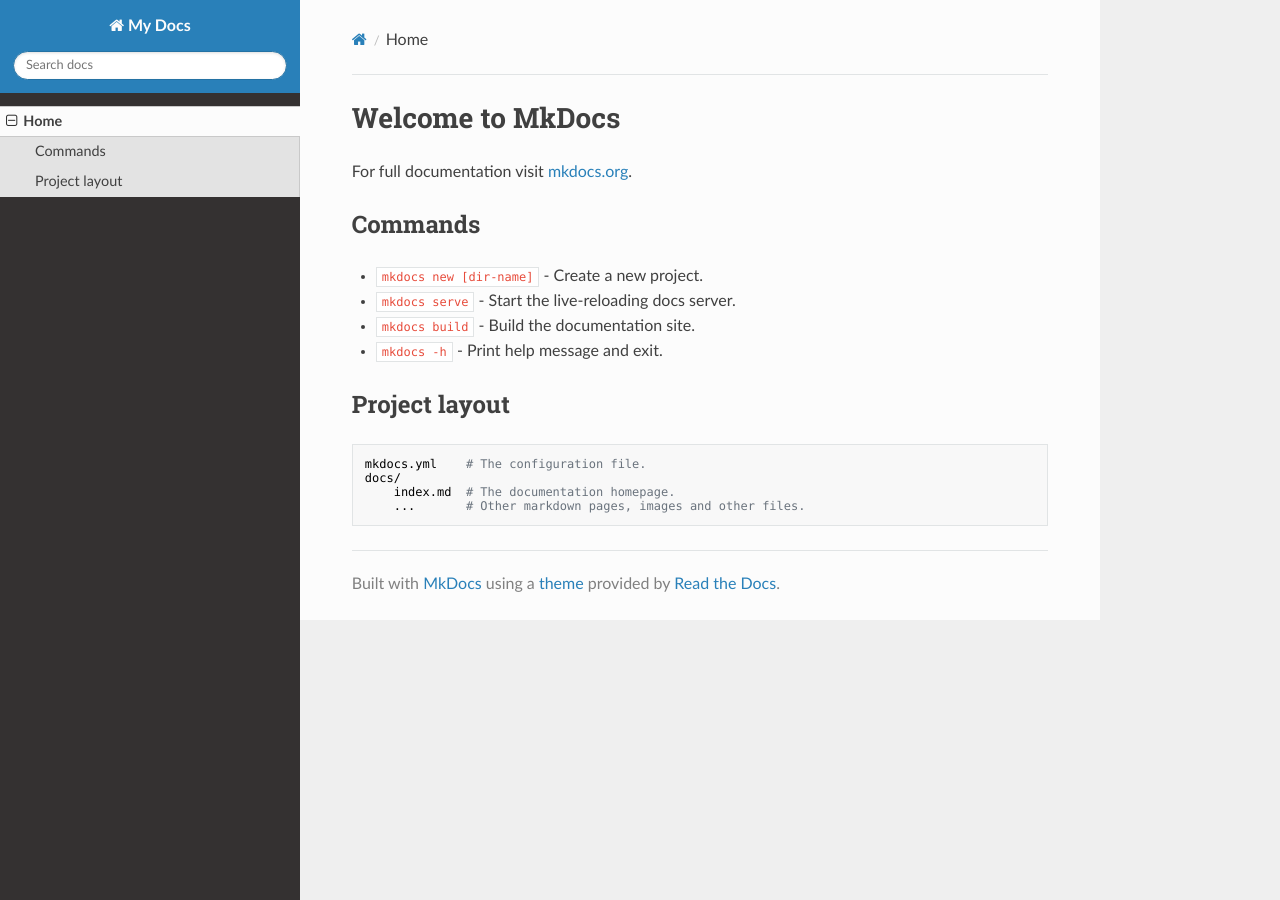
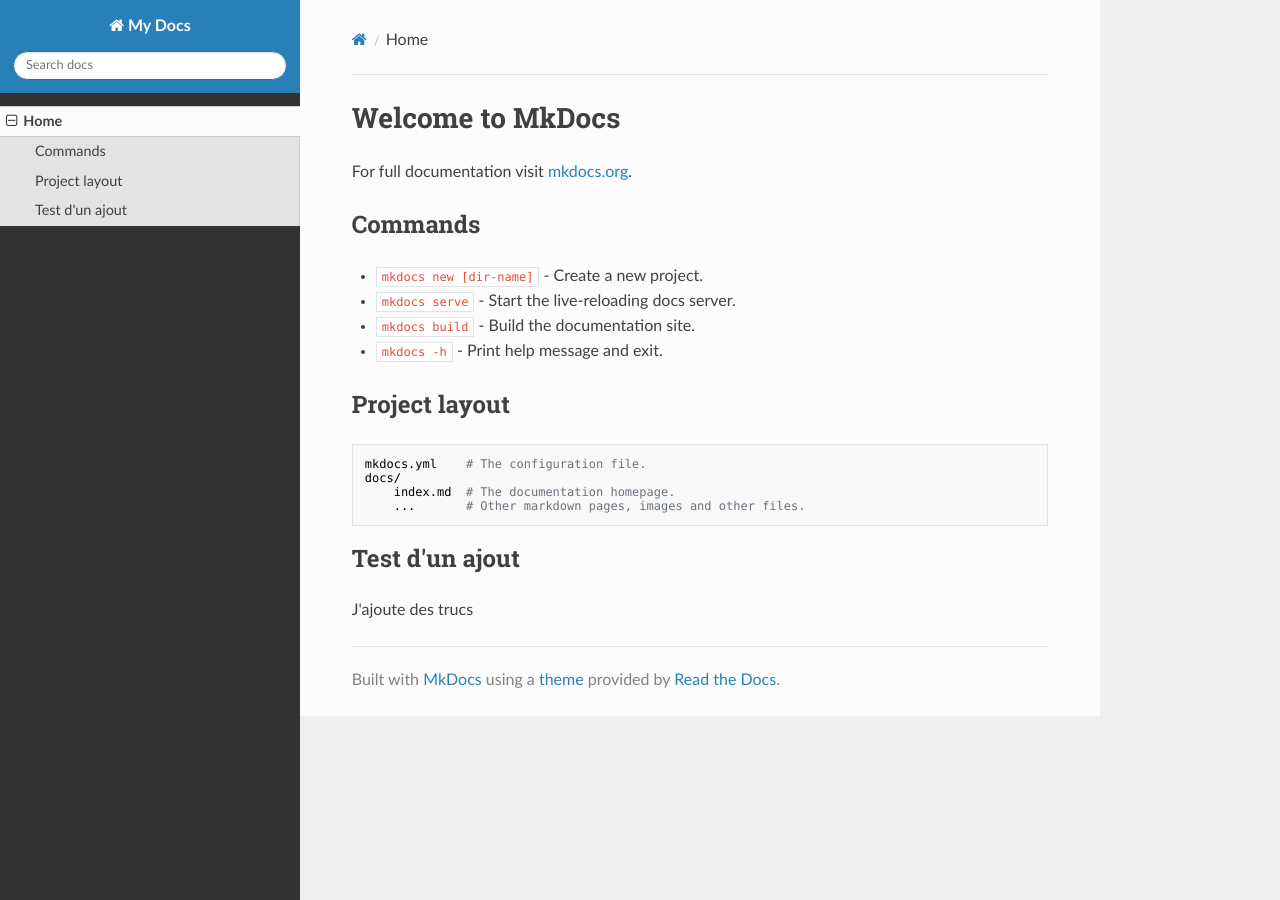
Before and after one commit to gloriabenoit/DNAnexus-GWAS, an MkDocs documentation site: the page built from docs/index.md, in a window 1280 px wide. Built offline with MkDocs 1.6.1, drawn with Linux system fonts in a browser that asks for light colours; nearby versions of some CDN libraries.

Commit message:
test change

```diff
--- a/docs/index.md
+++ b/docs/index.md
@@ -15,3 +15,7 @@
     docs/
         index.md  # The documentation homepage.
         ...       # Other markdown pages, images and other files.
+
+## Test d'un ajout
+
+J'ajoute des trucs
```
Also changed, not shown: docs/about.md (added, +1 -0 lines).
